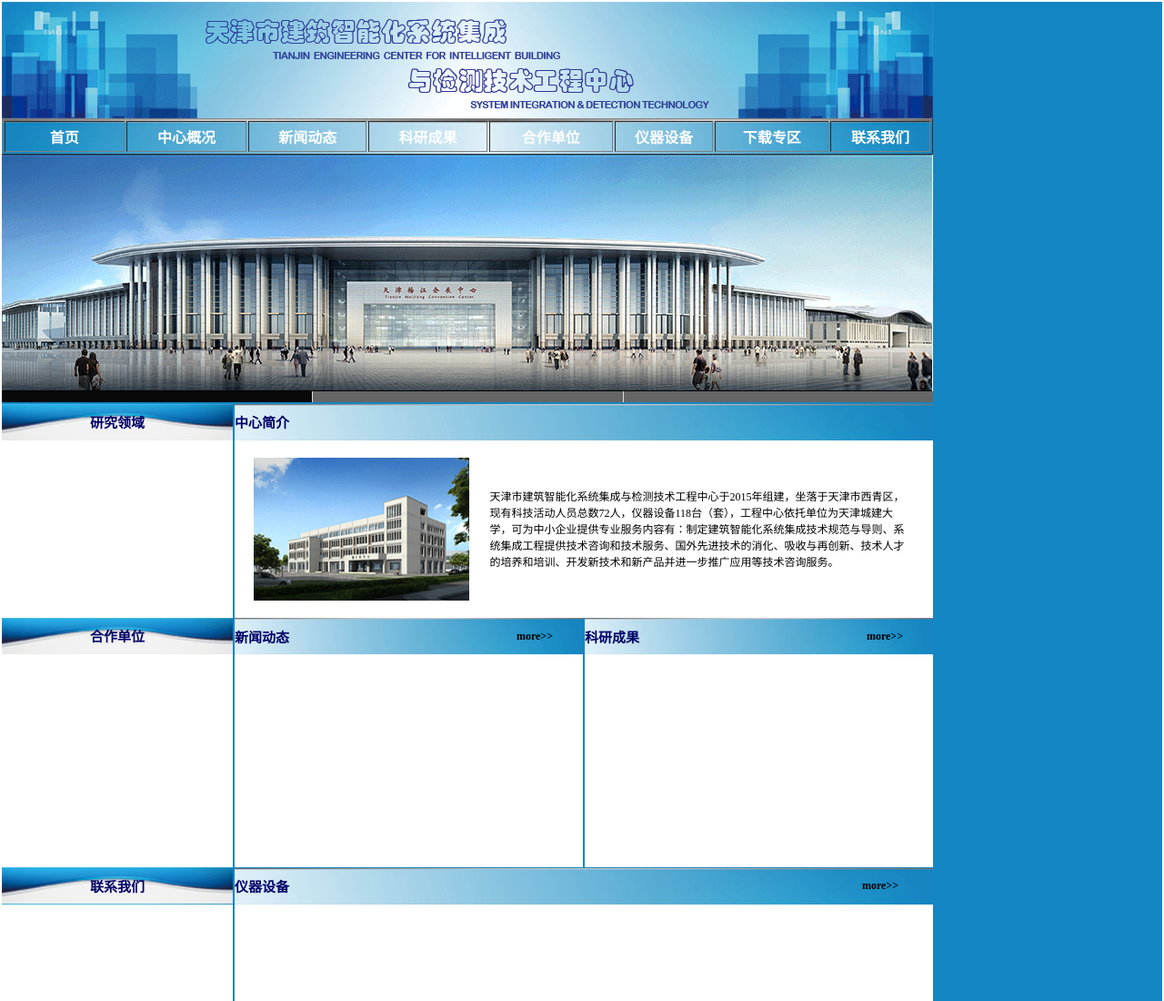
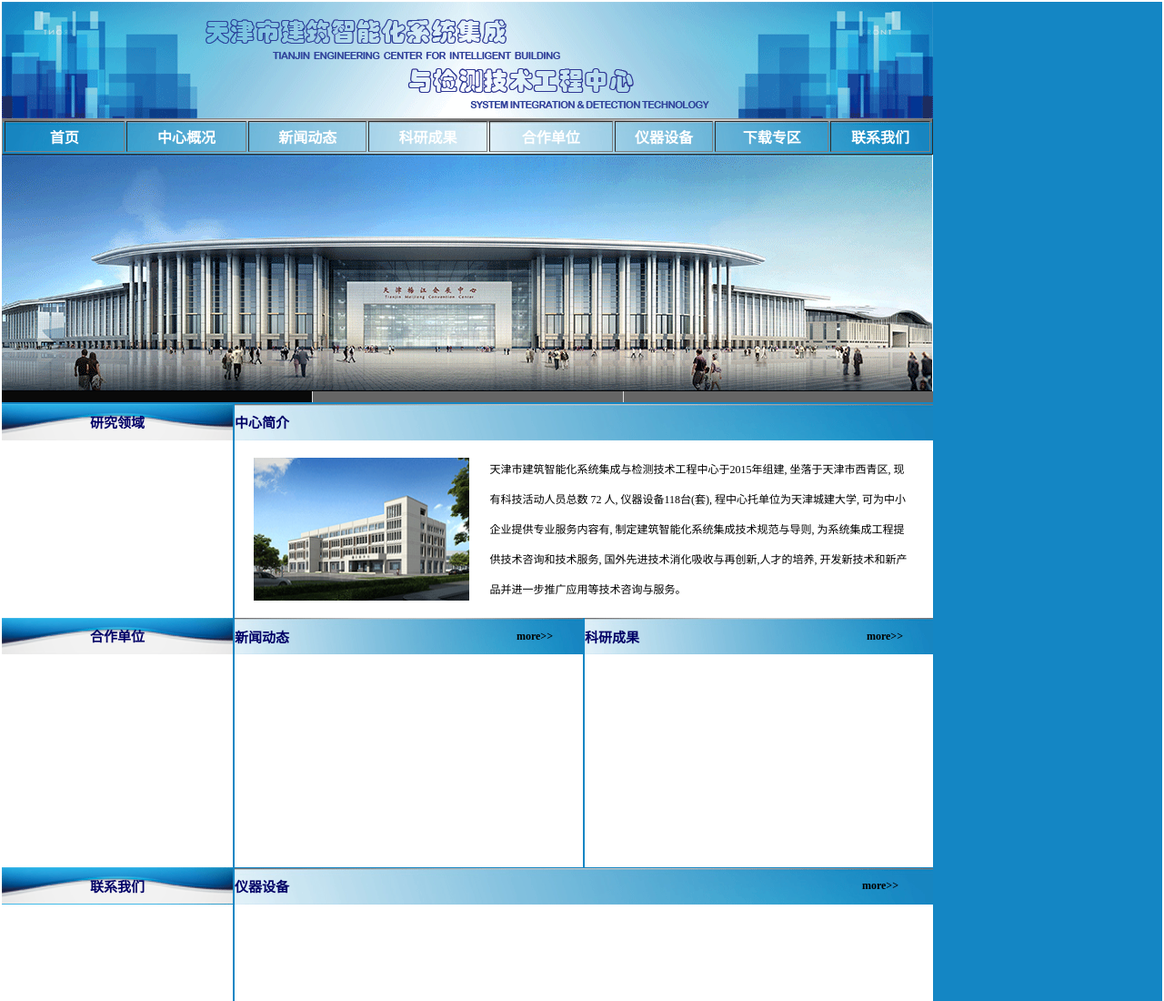
Before and after one commit to Ernest4CU/centerweb, a plain HTML site: page index.html in a window 1280 px wide. Shown: the top 1100 px of the page at 91% size. Drawn offline with Linux system fonts and the light colour scheme.

Commit message:
最近版本

```diff
--- a/index.html
+++ b/index.html
@@ -96,8 +96,8 @@ myFocus.set({
           <td height="40" background="images/导航栏.gif"><table width="1024" height="40" border="1" align="center">
             <tr align="center" class="daohang" >
               <td width="130" height="29" valign="middle" class="daohang">首页</td>
-               <div class="dj" id="dgil">dd</div>
               <td width="131" valign="middle" class="daohang" id="as">中心概况</td>
+              <div class="dj" id="dgil">dd</div>
               <td width="128" valign="middle" class="daohang">新闻动态</td>
               <td width="129" valign="middle" class="daohang">科研成果</td>
               <td width="134" valign="middle" class="daohang">合作单位</td>
@@ -157,13 +157,19 @@ myFocus.set({
             </tr>
             <tr>
               <td width="279" height="195" align="center" valign="middle" bgcolor="#FFFFFF"><img src="images/工程中心.gif" width="237" height="157" /></td>
-              <td width="490" valign="middle" bgcolor="#FFFFFF"><table width="460" height="113" border="0" align="center">
+              <td width="490" align="left" valign="middle" bgcolor="#FFFFFF" 20> <br />                <table width="464" border="0">
                 <tr>
-                  <td><blockquote>
-                    <p class="duanluo"> 天津市建筑智能化系统集成与检测技术工程中心于2015年组建，坐落于天津市西青区，现有科技活动人员总数72人，仪器设备118台（套），工程中心依托单位为天津城建大学，可为中小企业提供专业服务内容有：制定建筑智能化系统集成技术规范与导则、系统集成工程提供技术咨询和技术服务、国外先进技术的消化、吸收与再创新、技术人才的培养和培训、开发新技术和新产品并进一步推广应用等技术咨询服务。</p>
-                  </blockquote></td>
+                  <td><p>天津市建筑智能化系统集成与检测技术工程中心于2015年组建, 坐落于天津市西青区, 现<br />
+                    <br />
+                    有科技活动人员总数 72 人, 仪器设备118台(套), 程中心托单位为天津城建大学, 可为中小<br />
+                    <br />
+                    企业提供专业服务内容有, 制定建筑智能化系统集成技术规范与导则, 为系统集成工程提<br />
+                    <br />
+                    供技术咨询和技术服务, 国外先进技术消化吸收与再创新,人才的培养, 开发新技术和新产<br />
+                    <br />
+                    品并进一步推广应用等技术咨询与服务。 </p></td>
                 </tr>
-              </table></td>
+              </table>                <p class="duanluo">&nbsp;</p></td>
             </tr>
             <tr>
               <td height="275" colspan="2" bgcolor="#1486C4"><table width="383" border="0" align="left" cellpadding="0" cellspacing="0">
```
